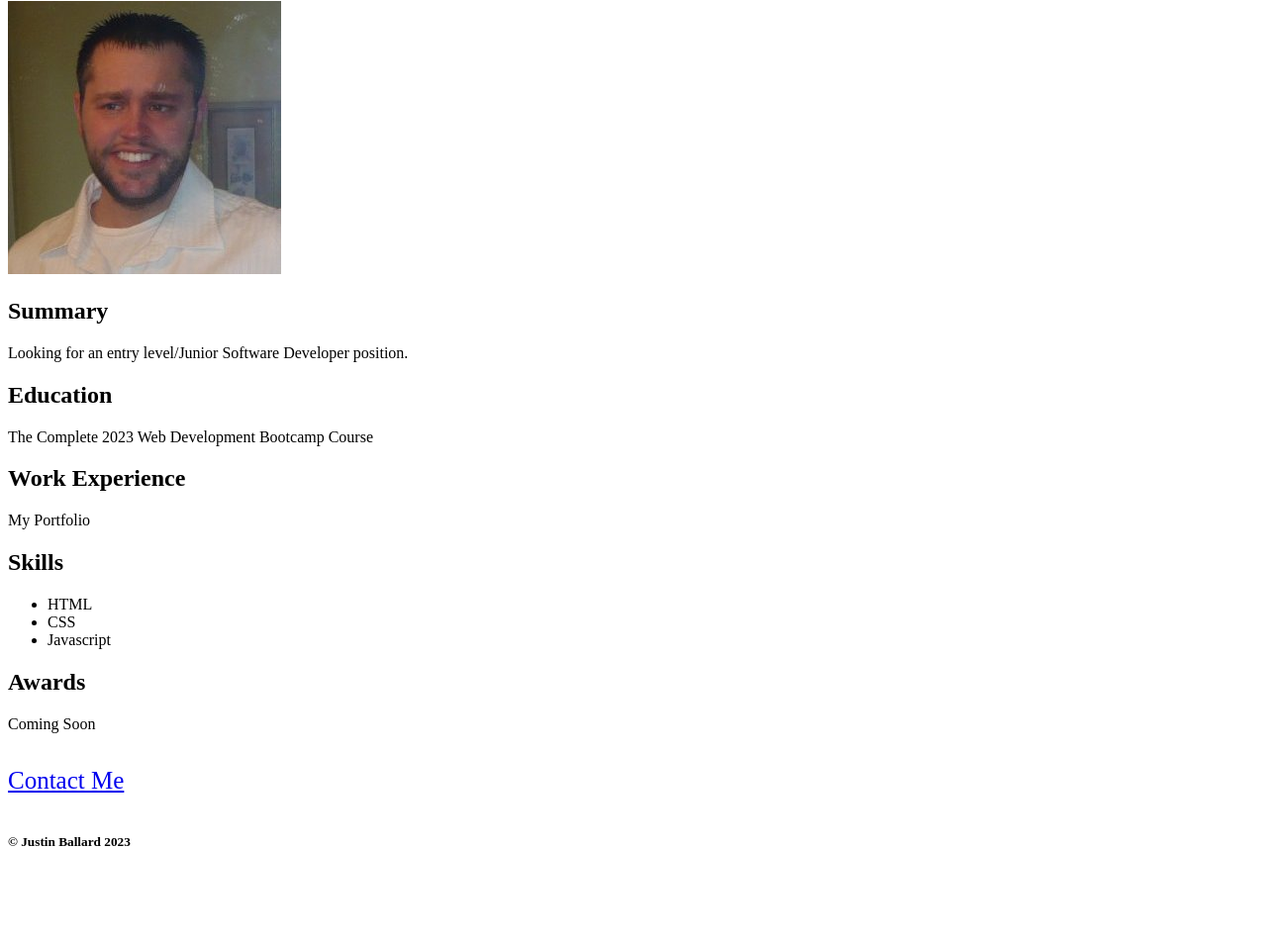
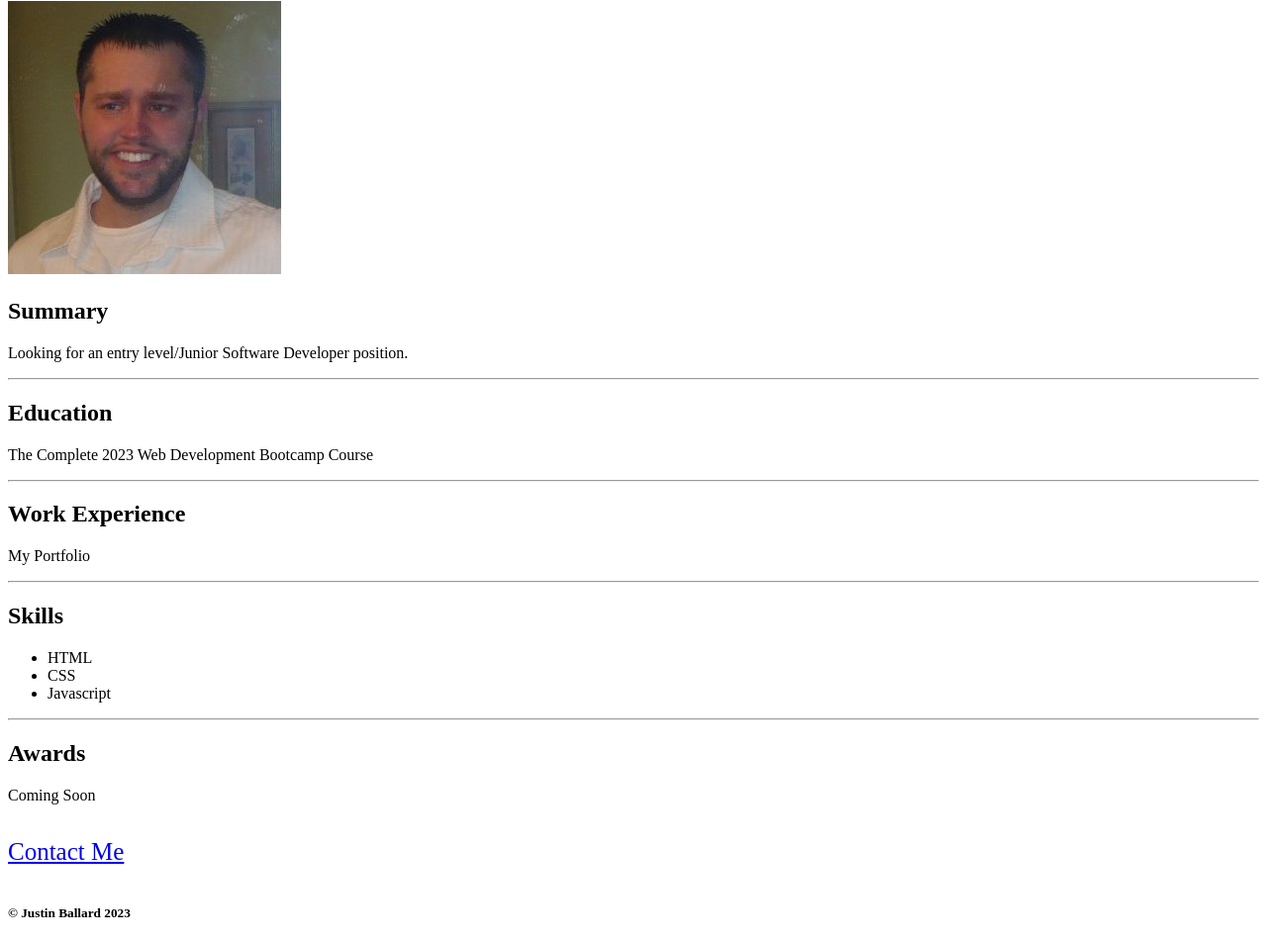
Before and after one commit to Jables1981/html-portfolio, a plain HTML site: page index.html in a window 1280 px wide. Shown: the part 79-1032 px from the top of the page at 99% size. Before the commit the page ends 960 px from the top, so only its background shows below. Drawn offline with Linux system fonts and the light colour scheme.

Commit message:
Add files via upload

```diff
--- a/index.html
+++ b/index.html
@@ -7,21 +7,25 @@
     <img src="111ed06.jpg"/>
     <h2>Summary</h2>
     <p>Looking for an entry level/Junior Software Developer position.</p>
+    <hr>
     <h2>Education</h2>
     <p>The Complete 2023 Web Development Bootcamp Course</p>
+    <hr>
     <h2>Work Experience</h2>
     <p>My Portfolio</p>
+    <hr>
     <h2>Skills</h2>
     <ul>
         <li>HTML</li>
         <li>CSS</li>
         <li>Javascript</li>
     </ul>
+    <hr></hr>
     <h2>Awards</h2>
         <p>Coming Soon</p>
     <br>
 
-    <a href="./Contact.html" style="font-size: 25px">Contact Me</a>
+    <a href="Contact.html" style="font-size: 25px">Contact Me</a>
      <br>
      <br>
      <footer>
```
